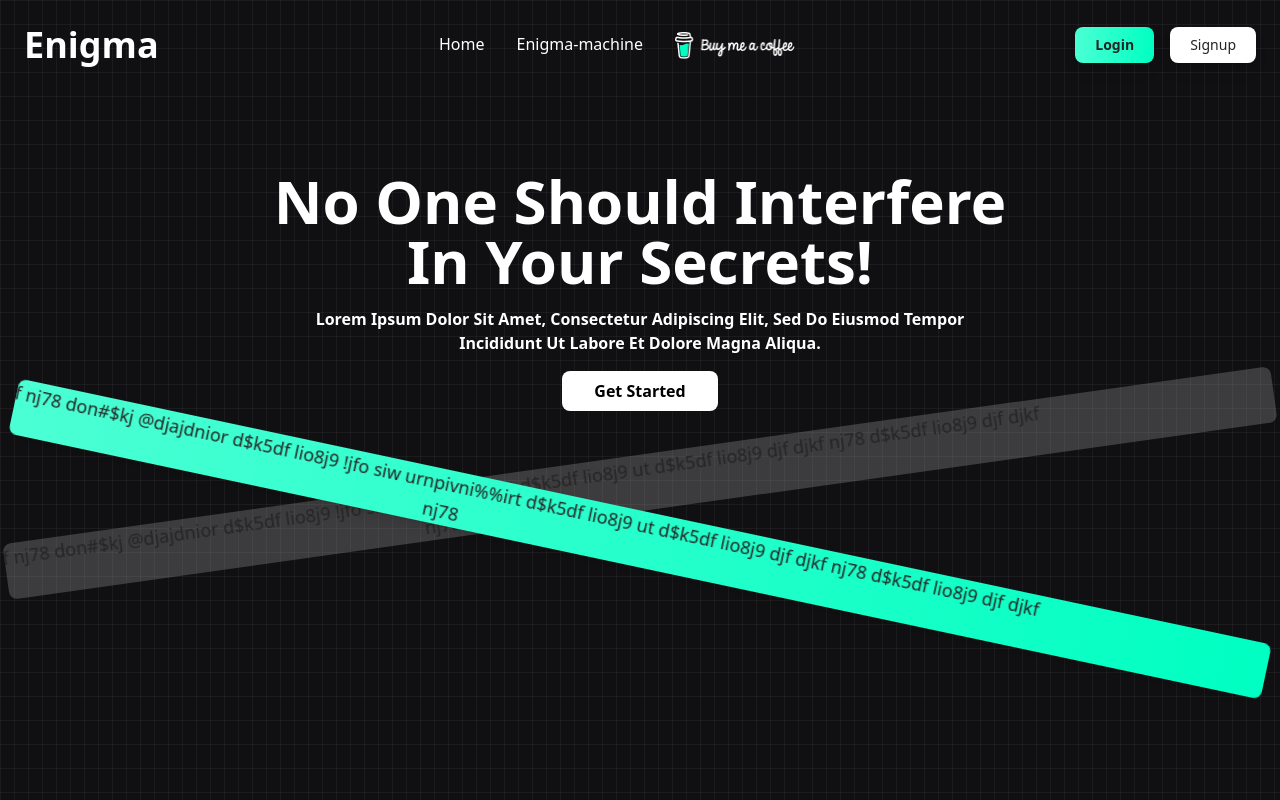
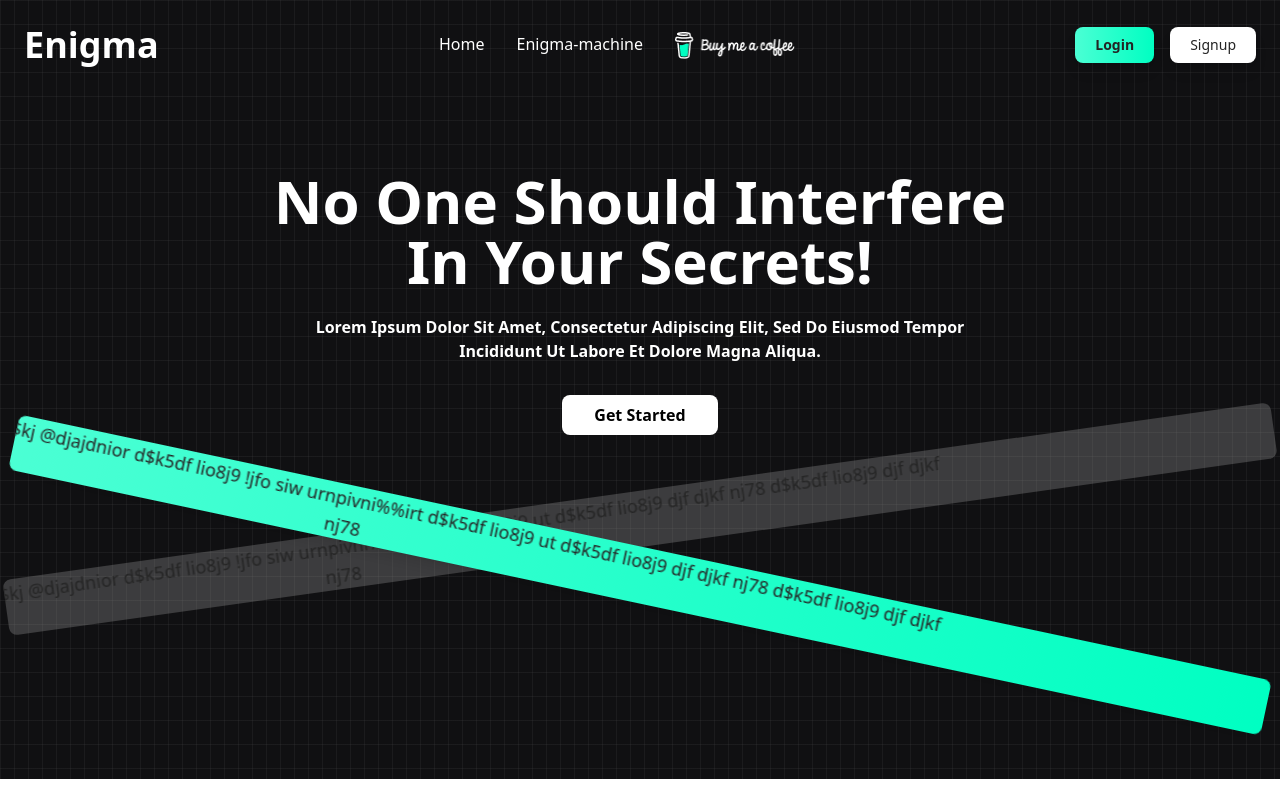
Before and after one commit to FADILAMEEN4321/enigma-secret-lang-creator-client, a React (Vite) app: page / in a window 1280 px wide. Built offline with nearby package versions, Linux system fonts and the light colour scheme.

Commit message:
style: responsive issue fix.

```diff
--- a/src/App.jsx
+++ b/src/App.jsx
@@ -7,8 +7,8 @@ import buyMeCoffeePng from "./assets/buymecoffee-icon.png";
 function App() {
   return (
     <>
-      <div class="relative z-10 h-screen md:h-screen lg:h-screen w-full bg-enigmanormalbg">
-        <div class="absolute -z-20 h-screen w-full bottom-0left-0 right-0 top-0 bg-[linear-gradient(to_right,#4f4f4f2e_1px,transparent_1px),linear-gradient(to_bottom,#4f4f4f2e_1px,transparent_1px)] bg-[size:14px_24px]"></div>
+      <div class="relative z-10 h-full md:h-full lg:h-full w-full bg-enigmanormalbg">
+        <div class="absolute -z-20 h-full w-full bottom-0left-0 right-0 top-0 bg-[linear-gradient(to_right,#4f4f4f2e_1px,transparent_1px),linear-gradient(to_bottom,#4f4f4f2e_1px,transparent_1px)] bg-[size:14px_24px]"></div>
 
         {/* NavBar */}
         <nav className="p-4 container mx-auto">
@@ -61,47 +61,46 @@ function App() {
 
         {/* Hero section */}
         <section className="">
-
           <div className="mt-20"></div>
           {/* heading */}
           <div className="flex flex-col items-center justify-center">
-          <h1 className="font-bold text-6xl capitalize text-white text-center">
+            <h1 className="font-bold text-3xl md:text-5xl lg:text-6xl capitalize mb-6 text-white text-center">
               No one should interfere
               <br /> in your secrets!
             </h1>
-          <h4 className="font-semibold mt-4 text-base capitalize text-white text-center">
-          Lorem ipsum dolor sit amet, consectetur adipiscing elit, sed do eiusmod tempor
+            <h4 className="font-semibold mb-8 text-xs md:text-sm lg:text-base capitalize text-white text-center">
+              Lorem ipsum dolor sit amet, consectetur adipiscing elit, sed do
+              eiusmod tempor
               <br /> incididunt ut labore et dolore magna aliqua.
             </h4>
 
-          <button className="bg-white px-8 py-2 mt-4 rounded-lg font-semibold">
+            <button className="bg-white px-6 py-1 md:px-8 md:py-2 mb-3 rounded-lg font-semibold">
               Get Started
             </button>
-
           </div>
         </section>
 
         {/* line section */}
 
+       <div className="h-72">
 
-        {/* <div className="overflow-hidden flex items-center justify-center h-14 mt-11 bg-enigmalightgray rounded-md bg-opacity-30 rotate-[-8deg]">
-          <p className="animate-slide-left font-medium text-lg">egsgjojiofhn  d$k5df d$k5df lio8j9 lio8j9 djf djkf nj78 lnvfs9kj d$k5df lio8j9 don#$kj @djajdnior !jfo siw urnpivni%%irt ut d$k5df lio8j9 djf djkf nj78 d$k5df lio8j9 djf djkf nj78</p>
-
-</div> */}
-<div className="overflow-hidden flex items-center justify-center h-14 mt-11 text-enigmagray bg-enigmalightgray bg-opacity-30 rounded-lg text-sm font-semibold px-4 py-1 md:px-5 md:py-2 text-center rotate-[-8deg]">
-<p className="animate-slide-left font-medium text-lg">d$k5df lio8j9 djf djkf nj78  don#$kj @djajdnior d$k5df lio8j9  !jfo siw urnpivni%%irt  d$k5df lio8j9 ut d$k5df lio8j9 djf djkf nj78 d$k5df lio8j9 djf djkf nj78</p>
+       <div className="overflow-hidden flex items-center justify-center h-10 md:h-14 mt-11 text-enigmagray bg-enigmalightgray bg-opacity-30 rounded-lg text-sm font-semibold px-4 py-1 md:px-5 md:py-2 text-center rotate-[-8deg]">
+          <p className="animate-slide-left font-medium text-lg">
+            d$k5df lio8j9 djf djkf nj78 don#$kj @djajdnior d$k5df lio8j9 !jfo
+            siw urnpivni%%irt d$k5df lio8j9 ut d$k5df lio8j9 djf djkf nj78
+            d$k5df lio8j9 djf djkf nj78
+          </p>
         </div>
 
-
-        <div className="overflow-hidden flex items-center justify-center h-14 text-enigmagray bg-gradient-to-r from-enigmalightgreen to-enigmagreen hover:bg-gradient-to-br focus:ring-4 focus:outline-none focus:ring-enigmalightgreen dark:focus:ring-enigmagreen shadow-lg shadow-enigmagreen-500/50 dark:shadow-lg dark:shadow-green-800/80 rounded-lg text-sm font-semibold px-4 py-1 md:px-5 md:py-2 text-center rotate-12">
-<p className="animate-slide-left font-medium text-lg">d$k5df lio8j9 djf djkf nj78  don#$kj @djajdnior d$k5df lio8j9  !jfo siw urnpivni%%irt  d$k5df lio8j9 ut d$k5df lio8j9 djf djkf nj78 d$k5df lio8j9 djf djkf nj78</p>
+        <div className="overflow-hidden flex items-center justify-center h-10 md:h-14 text-enigmagray bg-gradient-to-r from-enigmalightgreen to-enigmagreen hover:bg-gradient-to-br focus:ring-4 focus:outline-none focus:ring-enigmalightgreen dark:focus:ring-enigmagreen shadow-lg shadow-enigmagreen-500/50 dark:shadow-lg dark:shadow-green-800/80 rounded-lg text-sm font-semibold px-4 py-1 md:px-5 md:py-2 text-center rotate-12">
+          <p className="animate-slide-left font-medium text-lg">
+            d$k5df lio8j9 djf djkf nj78 don#$kj @djajdnior d$k5df lio8j9 !jfo
+            siw urnpivni%%irt d$k5df lio8j9 ut d$k5df lio8j9 djf djkf nj78
+            d$k5df lio8j9 djf djkf nj78
+          </p>
         </div>
 
-
-
-
-
-
+       </div>
       </div>
     </>
   );
--- a/src/app.css
+++ b/src/app.css
@@ -25,5 +25,5 @@
 }
 
 .animate-slide-left {
-  animation: slideLeft 30s linear infinite;
+  animation: slideLeft 20s linear infinite;
 }
```
Lines whose indentation alone changed are shown as unchanged.
